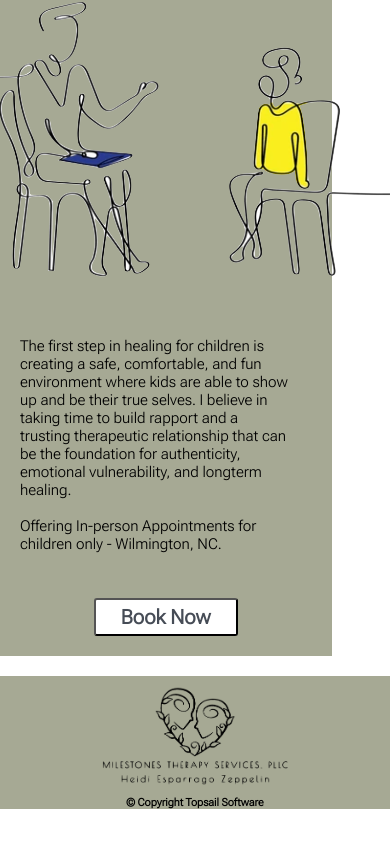
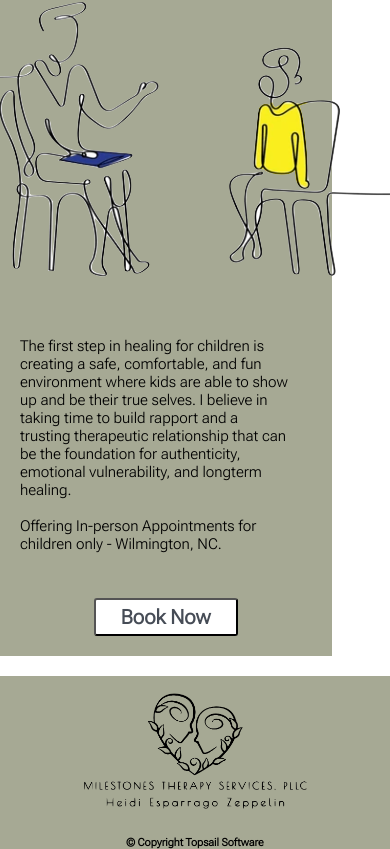
Before and after one commit to Dabbett/Esparrago, a React (Vite) app: page / in a window 390 px wide. Shown: the part 3369-4218 px from the top of the page. Before the commit the page ends 4178 px from the top, so only its background shows below. Built offline with nearby package versions, Linux system fonts and the light colour scheme; a web font is replaced by a local one.

Commit message:
margin edits

```diff
--- a/src/components/Footer/Footer.module.css
+++ b/src/components/Footer/Footer.module.css
@@ -13,16 +13,16 @@
 }
 
 .logo2 {
-    height: 100px;
+    height: 120px;
+    margin-top: 15px;
+    margin-bottom: 15px;
 }
 
 @media screen and (max-width: 430px) {
     .container {
         flex-direction: column;
     }
-    .logo2{
-        margin-top: 10px;
-    }
+
     .copyright{
         margin-top: 10px;
     }
```
